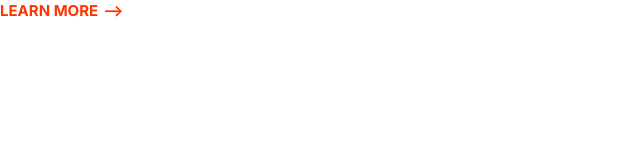
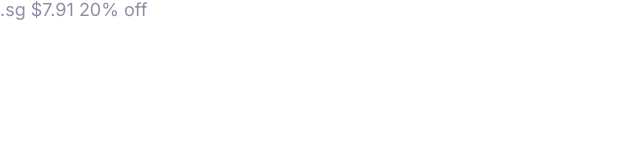
Before and after one commit to jodamo16/first-practice, a plain HTML site: page index.html in a window 1280 px wide. Shown: the whole page, without its empty margins (0-640 px from the left). Drawn offline with Linux system fonts and the light colour scheme.

Commit message:
creating the badge components.

```diff
--- a/index.html
+++ b/index.html
@@ -8,13 +8,14 @@
     <link rel="preconnect" href="https://fonts.googleapis.com" />
     <link rel="preconnect" href="https://fonts.gstatic.com" crossorigin />
     <link
-      href="https://fonts.googleapis.com/css2?family=Inter:wght@400;700&display=swap"
+      href="https://fonts.googleapis.com/css2?family=Inter:wght@400;500;600;700&display=swap"
       rel="stylesheet"
     />
     <link rel="stylesheet" href="./CSS/normalize.css" />
     <link rel="stylesheet" href="./CSS/styles.css" />
   </head>
   <body>
-    <a class="link-arrow" href="#">Learn More</a>
+    <span class="badge badge--secondary">.sg $7.91</span>
+    <span class="badge badge--primary badge--small">20% off</span>
   </body>
 </html>
```
